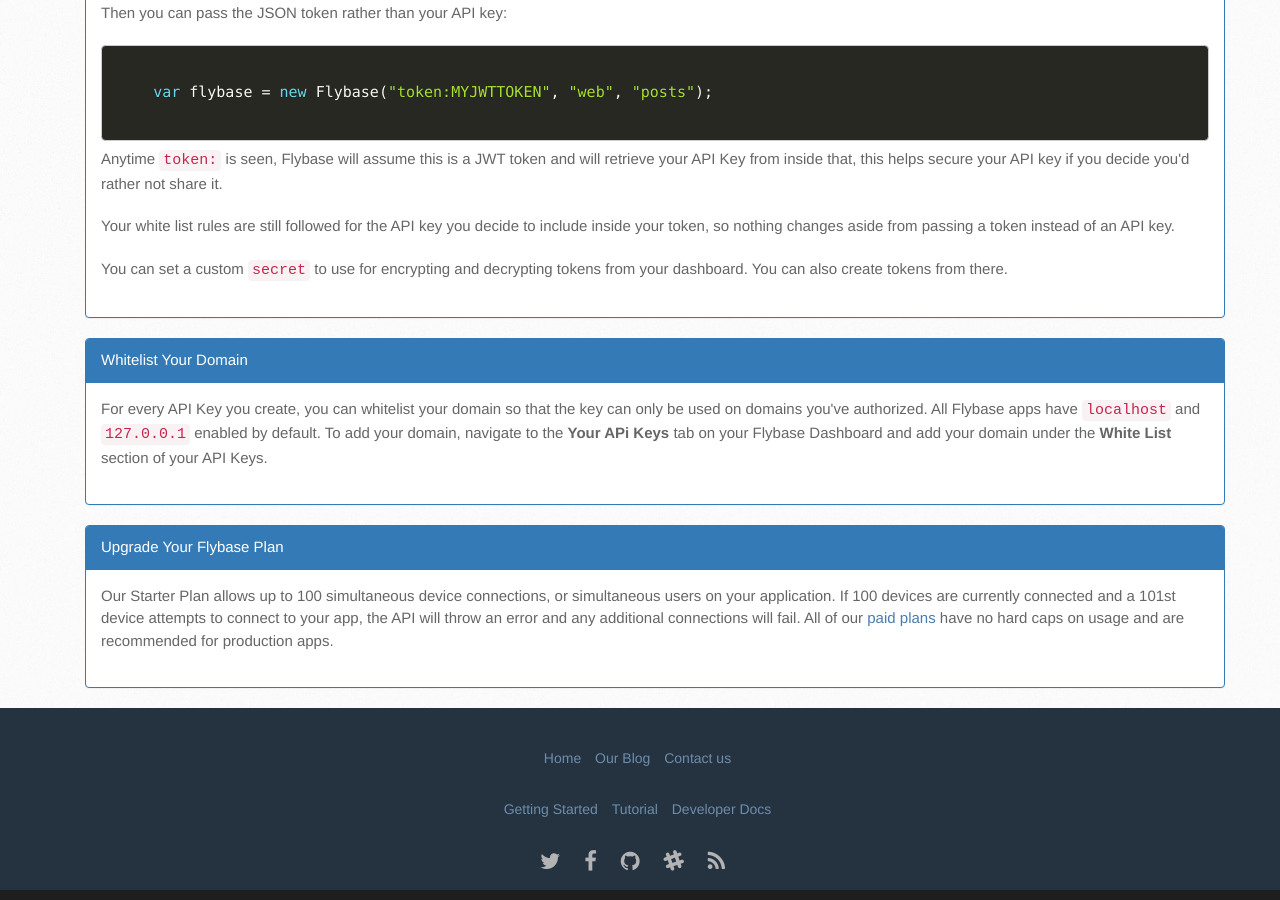
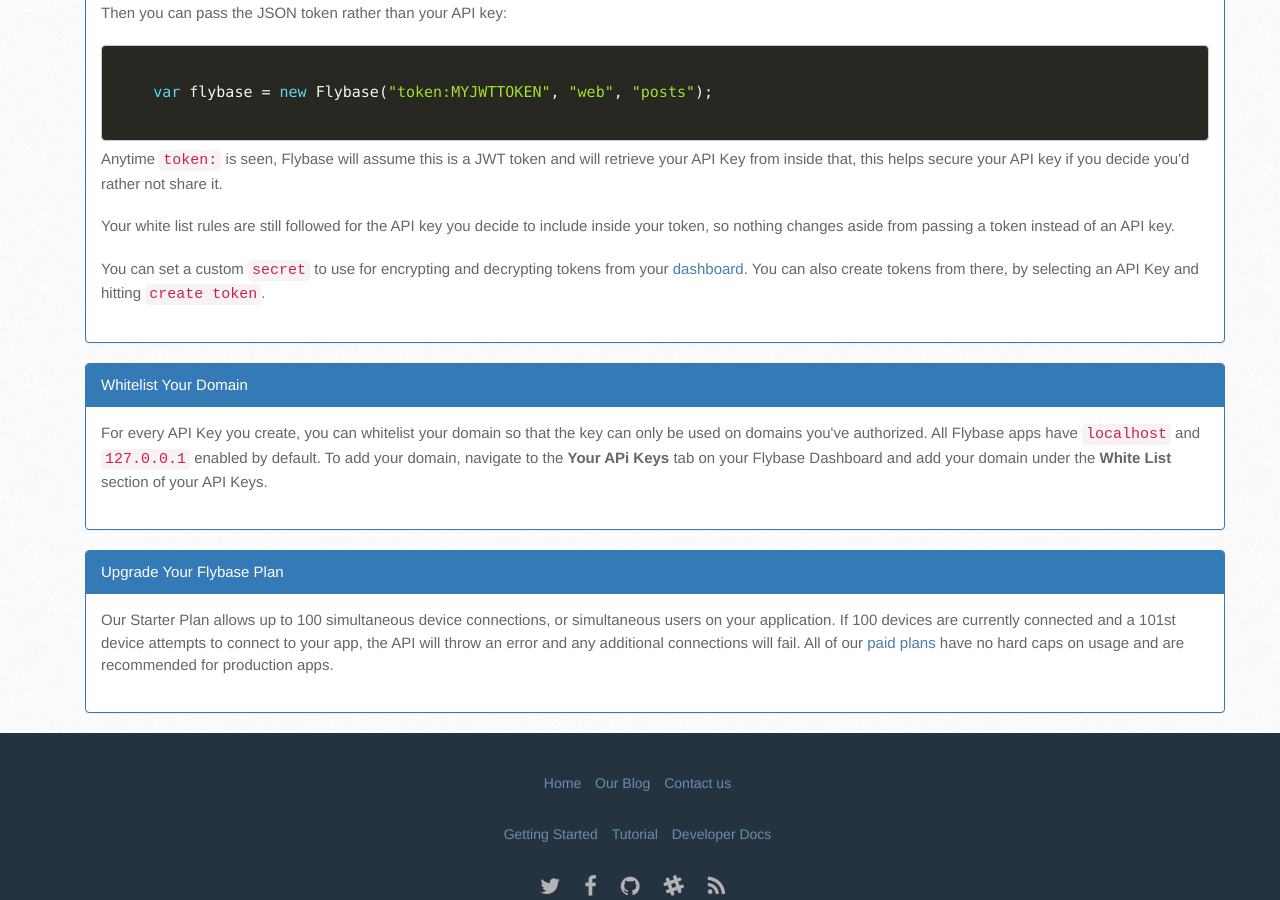
Before and after one commit to flybaseio/Docs, a Jekyll site: the page built from web/guide/deploy.html, in a window 1280 px wide and 900 px high, scrolled down 994 px. Built offline with Jekyll 4.4.1, drawn with Linux system fonts in a browser that asks for light colours; nearby versions of some CDN libraries.

Commit message:
reading data

```diff
--- a/web/guide/deploy.html
+++ b/web/guide/deploy.html
@@ -50,7 +50,7 @@
 
 			<p>Your white list rules are still followed for the API key you decide to include inside your token, so nothing changes aside from passing a token instead of an API key.</p>
 
-			<p>You can set a custom <code>secret</code> to use for encrypting and decrypting tokens from your dashboard. You can also create tokens from there.</p>
+			<p>You can set a custom <code>secret</code> to use for encrypting and decrypting tokens from your <a href="https://app.flybase.io/tokens">dashboard</a>. You can also create tokens from there, by selecting an API Key and hitting <code>create token</code>.</p>
 		</div>
 	</div>
 
```
